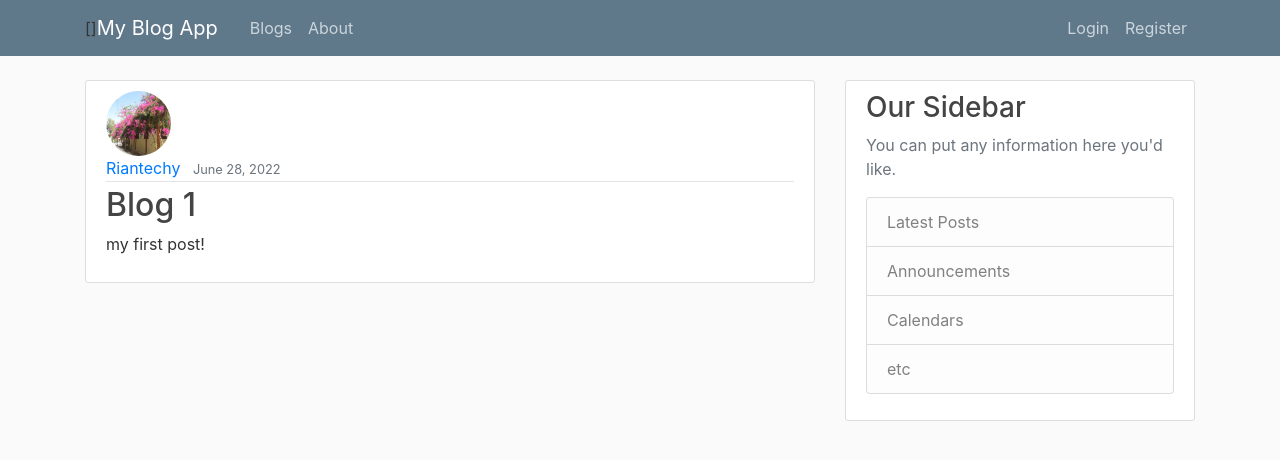
After one commit to riantechy/Django-Practice, a Django app: page /post/1/ in a window 1280 px wide. The commit adds this page. Shown: the top 460 px of the page. Run offline with Django 3.2, Linux system fonts and the light colour scheme; data comes from the database, SQL or seed files in the repository; both versions use the stored data as it was after the commit; some libraries are stand-ins or nearby versions.

Commit message:
Django practice

```diff
--- a/blog/models.py
+++ b/blog/models.py
@@ -1,6 +1,7 @@
 from django.db import models
 from django.utils import timezone
 from django.contrib.auth.models import User
+from django.urls import reverse
 
 
 #creating tables for the posts
@@ -13,3 +14,8 @@
     #thunder str method which tells us how the data should be printed.
     def __str__(self):
         return self.title
+
+
+    # directing the user after creating the post to another page
+    def get_absolute_url(self):
+        return reverse('post-detail', kwargs={'pk': self.pk})
--- a/blog/templates/blog/base.html
+++ b/blog/templates/blog/base.html
@@ -34,8 +34,9 @@
               <!-- Navbar Right Side -->
               <div class="navbar-nav">
                 {% if user.is_authenticated %}
+                  <a class="nav-item nav-link" href="{% url 'post-create' %}">New Post</a>
+                  <a class="nav-item nav-link" href="{% url 'profile' %}">Profile</a>
                   <a class="nav-item nav-link" href="{% url 'logout' %}">Logout</a>
-                  <a class="nav-item nav-link" href="{% url 'profile' %}">Profile</a>
                 {% else %}
                   <a class="nav-item nav-link" href="{% url 'login' %}">Login</a>
                   <a class="nav-item nav-link" href="{% url 'register' %}">Register</a>
--- a/blog/templates/blog/home.html
+++ b/blog/templates/blog/home.html
@@ -2,14 +2,13 @@
 {% block content %}
     {% for post in posts %}
         <article class="media content-section">
-            <!-- <img class="rounded-circle article-img" src="{{ post.author.profile.image.url }}"> -->
             <div class="media-body">
                 <img class="rounded-circle article-img" src="{{ post.author.profile.image.url }}" alt="">
                 <div class="article-metadata">
                     <a class="mr-2" href="#">{{ post.author }}</a>
                     <small class="text-muted">{{ post.date_posted|date:"F d, Y" }}</small>
                 </div>
-                <h2><a class="article-title" href="#">{{ post.title }}</a></h2>
+                <h2><a class="article-title" href="{% url 'post-detail' post.id %}">{{ post.title }}</a></h2>
                 <p class="article-content">{{ post.content }}</p>
             </div>
         </article>
--- /dev/null
+++ b/blog/templates/blog/post_detail.html
@@ -0,0 +1,24 @@
+{% extends "blog/base.html" %}
+{% block content %}
+<article class="media content-section">
+    <!-- <img class="rounded-circle article-img" src="{{ post.author.profile.image.url }}"> -->
+    <div class="media-body">
+        <img class="rounded-circle article-img" src="{{ object.author.profile.image.url }}" alt="">
+        <div class="article-metadata">
+            <a class="mr-2" href="#">{{ object.author }}</a>
+            <small class="text-muted">{{ object.date_posted|date:"F d, Y" }}</small>
+
+            {% if object.author == user %}
+            <div>
+                <a class="btn btn-secondary btn-sm mt-1 mb-1" href="{% url 'post-update' object.id %}">Update</a>
+                <a class="btn btn-danger btn-sm mt-1 mb-1" href="{% url 'post-delete' object.id %}">Delete</a>
+            </div>
+            {% endif %}
+        </div>
+        <h2 class="article-title">{{ object.title }}</h2>
+        <p class="article-content">{{ object.content }}</p>
+    </div>
+</article>
+
+
+{% endblock content %}
--- a/blog/urls.py
+++ b/blog/urls.py
@@ -1,7 +1,18 @@
 from django.urls import path
+from .views import (
+    PostListView,
+    PostDetailView,
+    PostCreateView,
+    PostUpdateView,
+    PostDeleteView
+    )
 from . import views
 
 urlpatterns = [
-    path('', views.home, name='blog-home'),
+    path('', views.PostListView.as_view(), name='blog-home'),
+    path('post/<int:pk>/', views.PostDetailView.as_view(), name='post-detail'),
+    path('post/new/', views.PostCreateView.as_view(), name='post-create'),
+    path('post/<int:pk>/update/', views.PostUpdateView.as_view(), name='post-update'),
+    path('post/<int:pk>/delete/', views.PostDeleteView.as_view(), name='post-delete'),
     path('about/', views.about, name='blog-about'),
 ]
--- a/blog/views.py
+++ b/blog/views.py
@@ -1,22 +1,18 @@
 from cgitb import html
+from django.contrib.auth.mixins import LoginRequiredMixin, UserPassesTestMixin
+from django.views.generic import (
+    ListView,
+    DetailView,
+    CreateView,
+    UpdateView,
+    DeleteView
+    )
 from multiprocessing import context
 from django.shortcuts import render
+from requests import post
+from sqlalchemy import false, true
 from .models import Post
 
-posts = [
-    {
-        'author': 'Chirchir',
-        'title': 'first Blog',
-        'content': 'my first content',
-        'date_posted': 'July 27, 2022'
-    },
-    {
-        'author': 'Chirchir',
-        'title': 'first Blog',
-        'content': 'my first content',
-        'date_posted': 'July 27, 2022'
-    }
-]
 
 def home(request):
     context = {
@@ -24,6 +20,59 @@
     }
     return render (request, 'blog/home.html', context)
 
+# listing the posts
+class PostListView(ListView):
+    model = Post
+    template_name = 'blog/home.html'
+    context_object_name = 'posts'
+    #ordering the posts from the newest to the oldest
+    ordering = ('-date_posted')
+
+# Creating the list of each post
+class PostDetailView(DetailView):
+    model = Post
+
+# Creating the list of each post
+class PostCreateView(LoginRequiredMixin, CreateView):
+    model = Post
+    fields = ['title', 'content']
+
+#   getting the author of the form
+    def form_valid(self, form):
+        form.instance.author = self.request.user
+        return super().form_valid(form)
+
+# Update the list of each post
+class PostUpdateView(LoginRequiredMixin, UserPassesTestMixin, UpdateView):
+    model = Post
+    fields = ['title', 'content']
+
+#   getting the author of the form
+    def form_valid(self, form):
+        form.instance.author = self.request.user
+        return super().form_valid(form)
+
+# function to test if the user is the author of the post before updating
+    def test_func(self):
+        post = self.get_object()
+        if self.request.user == post.author:
+            return true
+        return false
+
+# Deleating the list of each post
+class PostDeleteView(DeleteView):
+    model = Post
+
+#link to redirect the user to detail view page after deleting.
+    success_url= ('/')
+
+#function to test if the user is the author of the post before deleting
+    def test_func(self):
+        post = self.get_object()
+        if self.request.user == post.author:
+            return true
+        return false
+
 def about(request):
     return render (request, 'blog/about.html', {'title': 'about'})
 
--- a/blogApp/urls.py
+++ b/blogApp/urls.py
@@ -32,4 +32,4 @@
 ]
 
 if settings.DEBUG:
-    urlpatterns += static(settings.MEDIA_URL, Document_root=settings.MEDIA_ROOT)
+    urlpatterns += static(settings.MEDIA_URL, document_root=settings.MEDIA_ROOT)
--- a/users/models.py
+++ b/users/models.py
@@ -5,19 +5,19 @@
 
 class Profile(models.Model):
     user = models.OneToOneField(User, on_delete=models.CASCADE)
-    image = models.ImageField(default='grad.jpg', upload_to='profile_pics')
+    image = models.ImageField(default='default.jpg', upload_to='profile_pics')
 
     def __str__(self):
         return f'{self.user.username} Profile'
 
 
     # rezing the image
-    def save(self):
-        super().save()
+    # def save(self, *args, **kwargs):
+    #     super(Profile, self).save(*args, **kwargs)
 
-        img = Image.open(self.image.path)
+    #     img = Image.open(self.image.path)
 
-        if img.height > 300 or img.width > 300:
-            output_size =(300,300)
-            img.thumbnail(output_size)
-            img.save(self.image.path)
+    #     if img.height > 300 or img.width > 300:
+    #         output_size =(300,300)
+    #         img.thumbnail(output_size)
+    #         img.save(self.image.path)
--- a/users/templates/users/profile.html
+++ b/users/templates/users/profile.html
@@ -18,7 +18,7 @@
             {{ p_form|crispy }}
 
             <div class="form-group">
-                <button class="btn btn-outline info" type="submit">Update</button>
+                <button class="btn btn-outline-info" type="submit">Update</button>
             </div>
         </form>
     </div>
--- a/users/templates/users/register.html
+++ b/users/templates/users/register.html
@@ -10,7 +10,7 @@
         {{ form|crispy }}
 
         <div class="form-group">
-            <button class="btn btn-outline info" type="submit">Sign up</button>
+            <button class="btn btn-outline-info" type="submit">Sign up</button>
         </div>
     </form>
     <div class="border-top pt-3">
--- a/users/views.py
+++ b/users/views.py
@@ -1,4 +1,4 @@
-from multiprocessing import context
+
 from django.shortcuts import render, redirect
 from django.contrib import messages
 from django.contrib.auth.decorators import login_required
@@ -12,7 +12,7 @@
         if form.is_valid():
             form.save()
             username = form.cleaned_data.get('username')
-            messages.success(request, f'Account created has been created, login!')
+            messages.success(request, f'Your account has been created! you can now login {username}!')
             return redirect('login')
     else:
         form = UserRegisterForm()
@@ -32,7 +32,6 @@
             messages.success(request, f'Account Update!')
             return redirect('profile')
 
-
     else:
         u_form = UserUpdateForm(instance=request.user)
         p_form = ProfileUpdateForm(instance=request.user.profile)
```
Also changed, not shown: blog/templates/blog/post_confirm_delete.html (added, +20 -0 lines), blog/templates/blog/post_form.html (renamed from users/templates/users/login.html, +2 -7 lines), db.sqlite3, media/profile_pics/default.jpg (added), media/profile_pics/grad.jpg (deleted), media/profile_pics/img_flowers.jpg (added), media/profile_pics/img_lights.jpg, media/profile_pics/nature.jpg (added), users/migrations/0001_initial.py.
